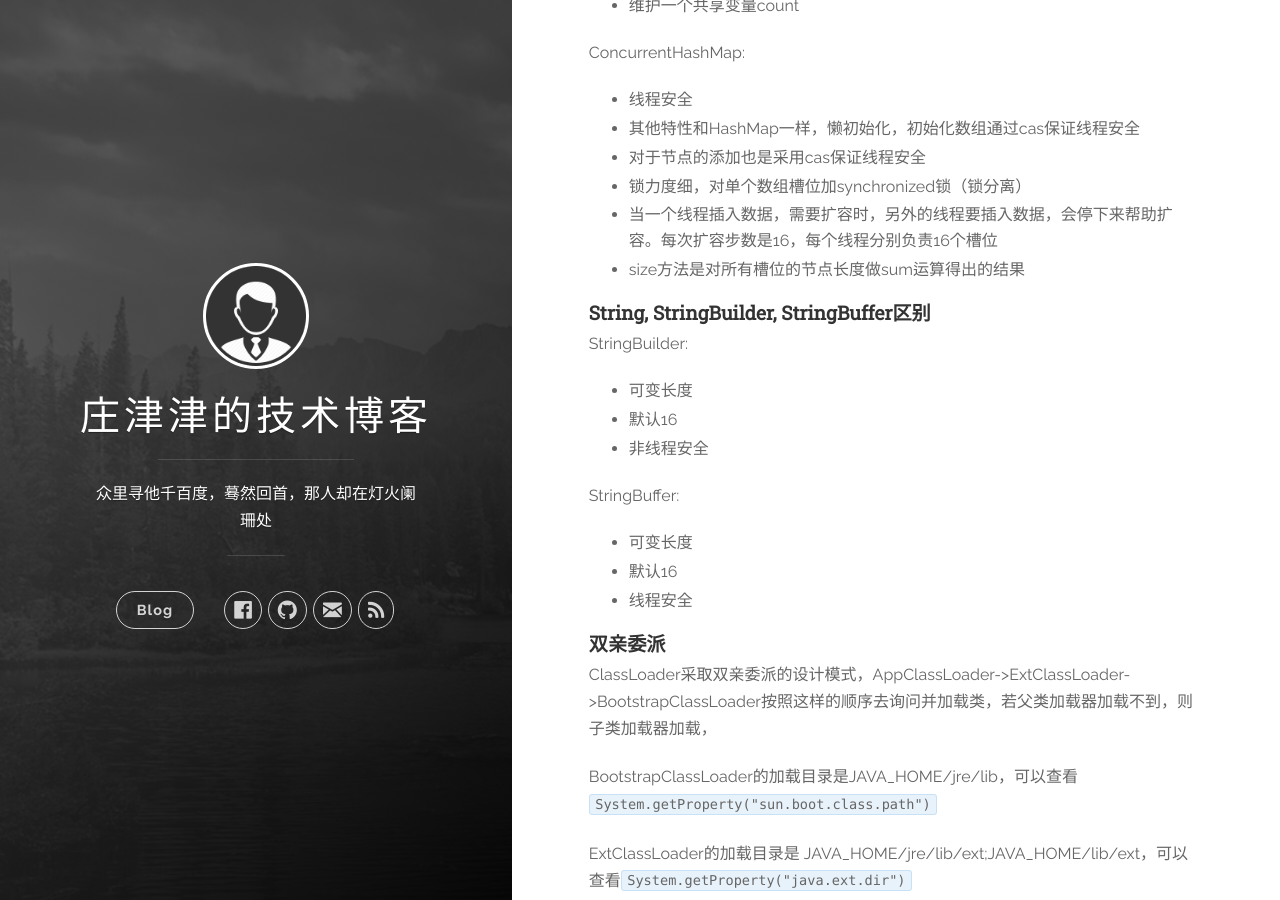
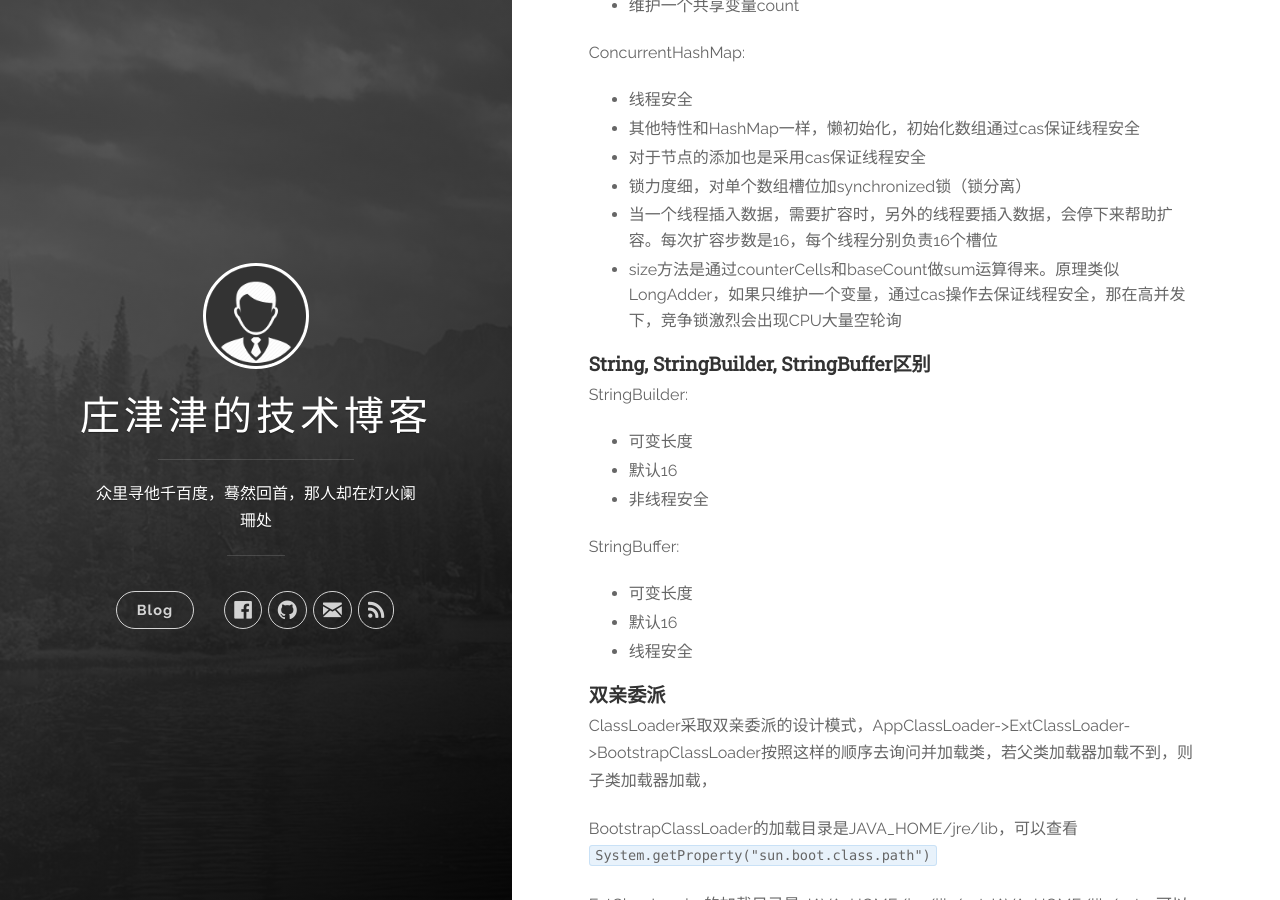
Before and after one commit to zhuangjinjin/zhuangjinjin.github.io, a Jekyll site: the page built from _posts/2019-03-13-Java常见面试题整理.md, in a window 1280 px wide and 900 px high, scrolled down 3079 px. Built offline with Jekyll 4.4.1, drawn with Linux system fonts in a browser that asks for light colours.

Commit message:
Update 2019-03-13-Java常见面试题整理.md

```diff
--- a/_posts/2019-03-13-Java常见面试题整理.md
+++ b/_posts/2019-03-13-Java常见面试题整理.md
@@ -49,7 +49,7 @@ ConcurrentHashMap:
 * 对于节点的添加也是采用cas保证线程安全
 * 锁力度细，对单个数组槽位加synchronized锁（锁分离）
 * 当一个线程插入数据，需要扩容时，另外的线程要插入数据，会停下来帮助扩容。每次扩容步数是16，每个线程分别负责16个槽位
-* size方法是对所有槽位的节点长度做sum运算得出的结果
+* size方法是通过counterCells和baseCount做sum运算得来。原理类似LongAdder，如果只维护一个变量，通过cas操作去保证线程安全，那在高并发下，竞争锁激烈会出现CPU大量空轮询
 
 #### **String, StringBuilder, StringBuffer区别**
 
```
